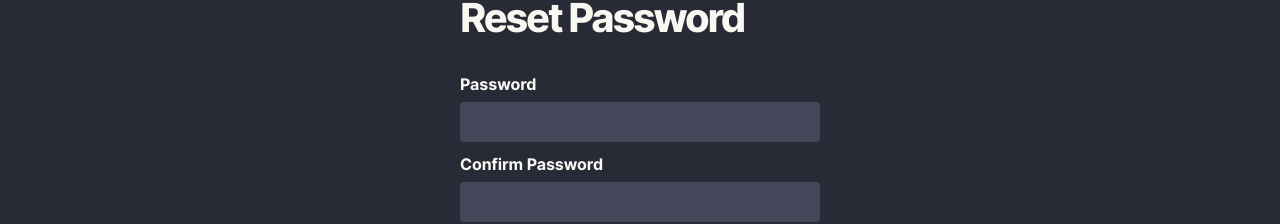
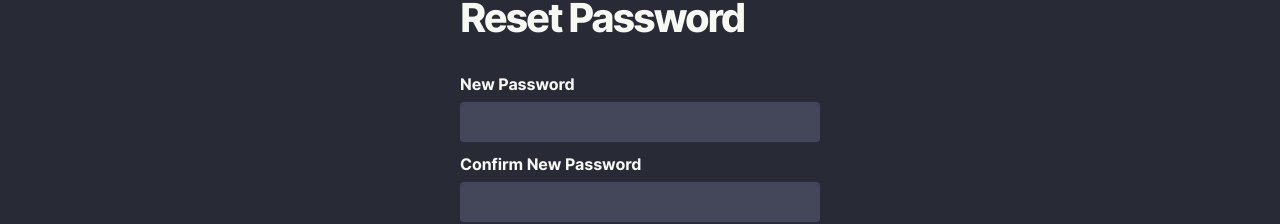
Before and after one commit to ayrt-n/taasskkrr, a React (Create React App) app: page /api/v1/password/edit in a window 1280 px wide. Shown: the part 131-355 px from the top of the page. Built offline with nearby package versions, Linux system fonts and the light colour scheme; no server answers.

Commit message:
Change form labels to be more clear

```diff
--- a/src/components/ResetPasswordForm.js
+++ b/src/components/ResetPasswordForm.js
@@ -66,8 +66,8 @@ function ResetPasswordForm() {
       >
         {formik => (
           <form onSubmit={formik.handleSubmit}>
-            <TextInput label="Password" name="password" id="password" type="password" />
-            <TextInput label="Confirm Password" name="passwordConfirmation" id="passwordConfirmation" type="password" />
+            <TextInput label="New Password" name="password" id="password" type="password" />
+            <TextInput label="Confirm New Password" name="passwordConfirmation" id="passwordConfirmation" type="password" />
             <Button label="Reset Password" buttonStyles="is-primary full" type="submit" />
           </form>
         )}
```
